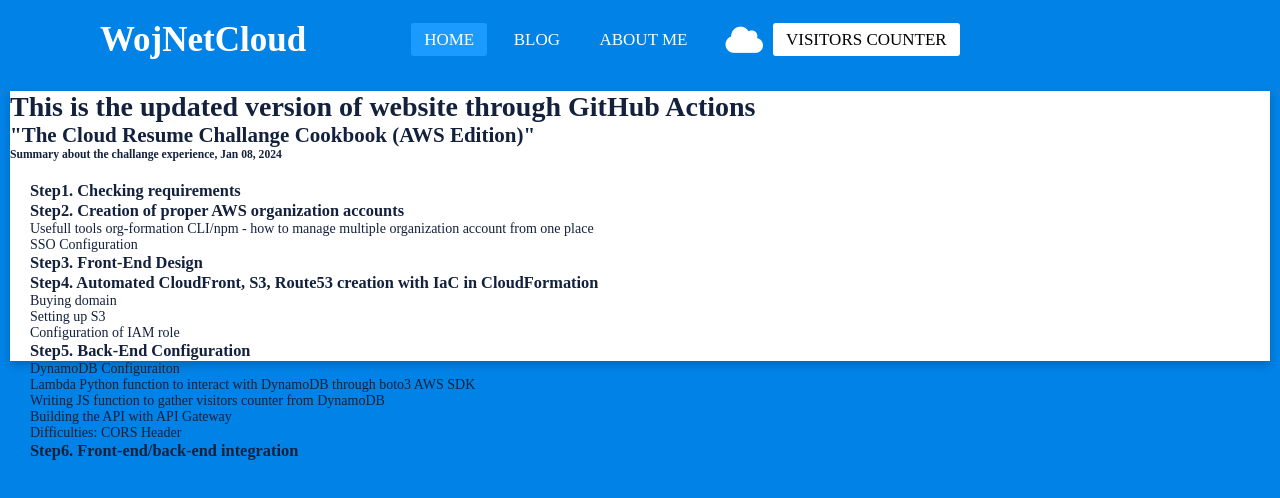
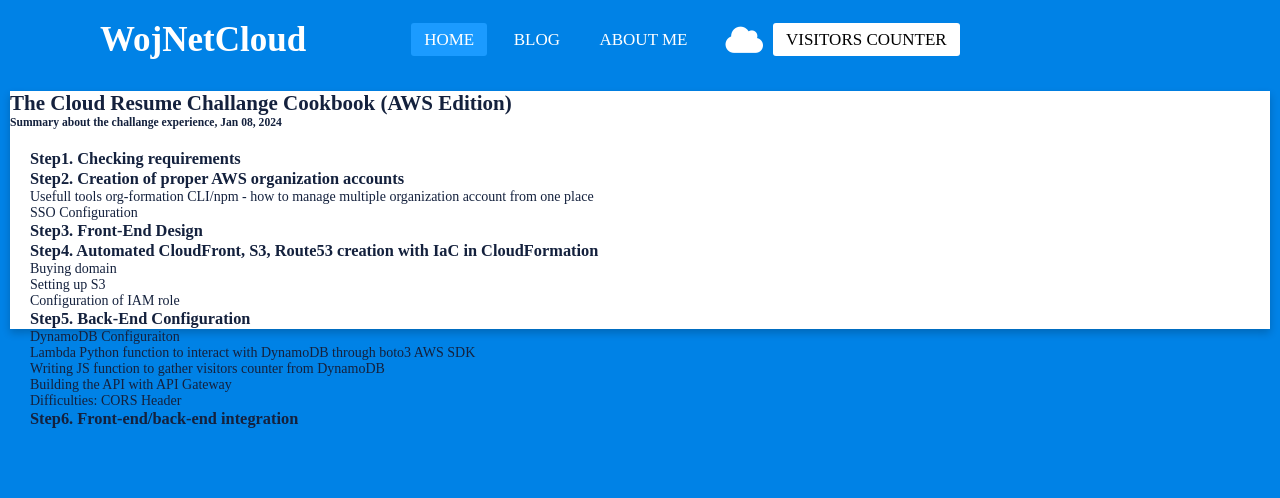
Before and after one commit to damianwojciechowski4/proj1-aws-resume-frontend, a plain HTML site: page front-end/index.html in a window 1280 px wide. Drawn offline with Linux system fonts and the light colour scheme; no server answers.

Commit message:
updated .html file

```diff
--- a/front-end/index.html
+++ b/front-end/index.html
@@ -38,8 +38,7 @@
 	<div class="row">
 		<div class="leftcolumn">
 		  <div class="card">
-			<h1>This is the updated version of website through GitHub Actions</h1>
-			<h2>"The Cloud Resume Challange Cookbook (AWS Edition)"</h2>
+			<h2>The Cloud Resume Challange Cookbook (AWS Edition)</h2>
 			<h5>Summary about the challange experience, Jan 08, 2024</h5>
 			<div class="fakeimg" style="height:200px;">
 				<h3>Step1. Checking requirements</h3>
```
